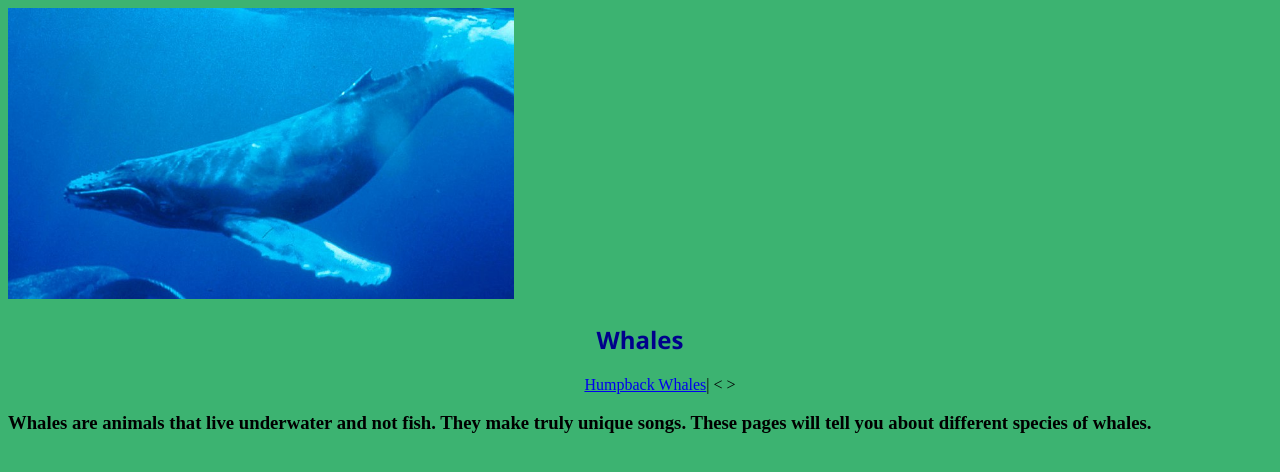
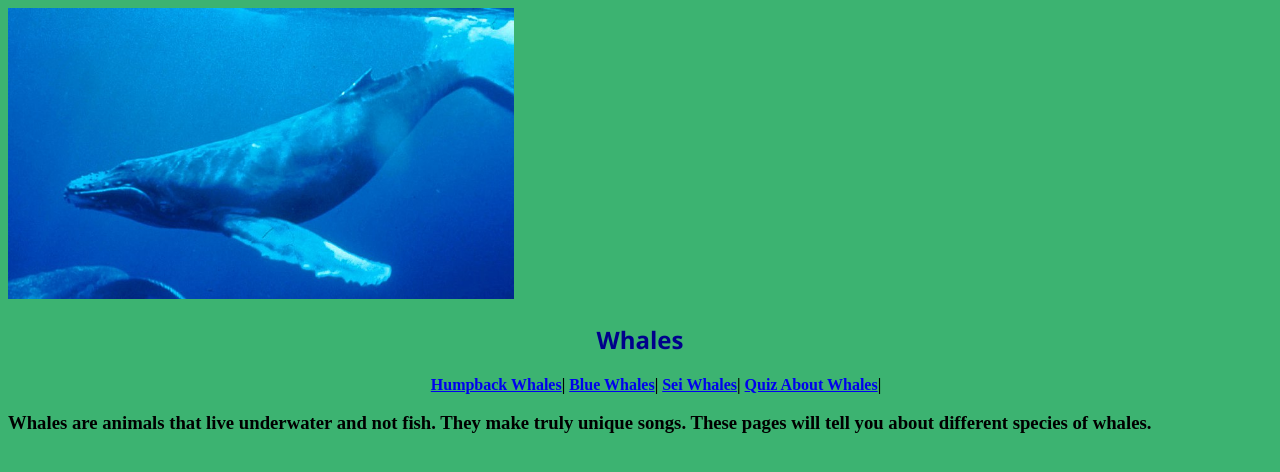
Before and after one commit to TheCoolDawg/Whales.github.io, a plain HTML site: page index.html in a window 1280 px wide. Drawn offline with Linux system fonts and the light colour scheme.

Commit message:
Update index.html

```diff
--- a/index.html
+++ b/index.html
@@ -14,13 +14,17 @@ The Whale
 
 
 <nav>
+  <center>
 <h1 style="font-Family:'Segoe UI';text-align:center;color:darkblue;">
-Whales
+Whales<b>
 </h1>
 
 <ul style="text-align:center;list-style:none;">
 <li style="display:inline-block;"><a href="humpback.html">Humpback Whales</a></li>|
-<&nbsp>
+  <li style="display:inline-block;"><a href="blue.html">Blue Whales</a></li>|
+  <li style="display:inline-block;"><a href="sei.html">Sei Whales</a></li>|
+  <li style="display:inline-block;"><a href="quiz.html">Quiz About Whales</a></li>|
+&nbsp
 </ul>
 </nav>
 </header>
```
